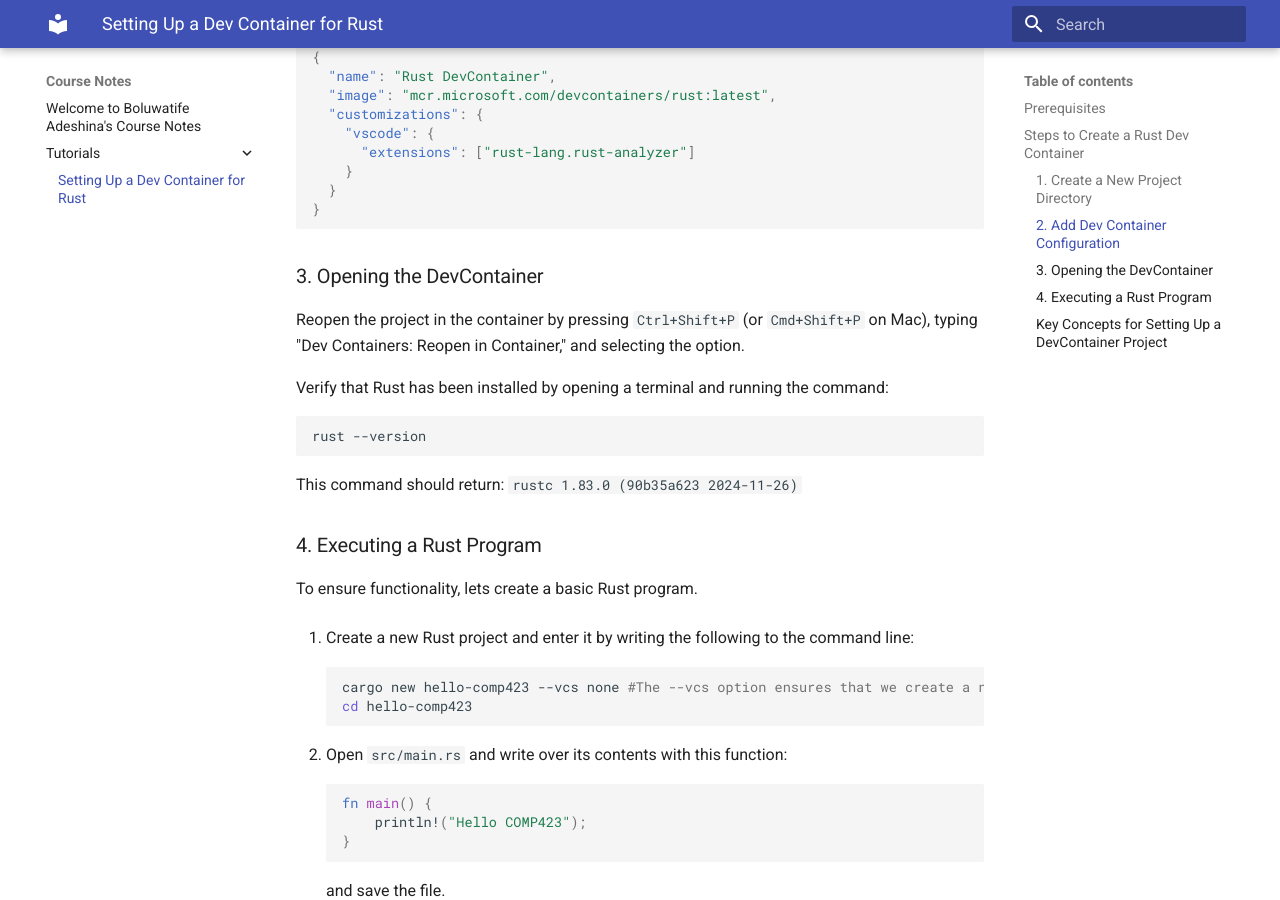
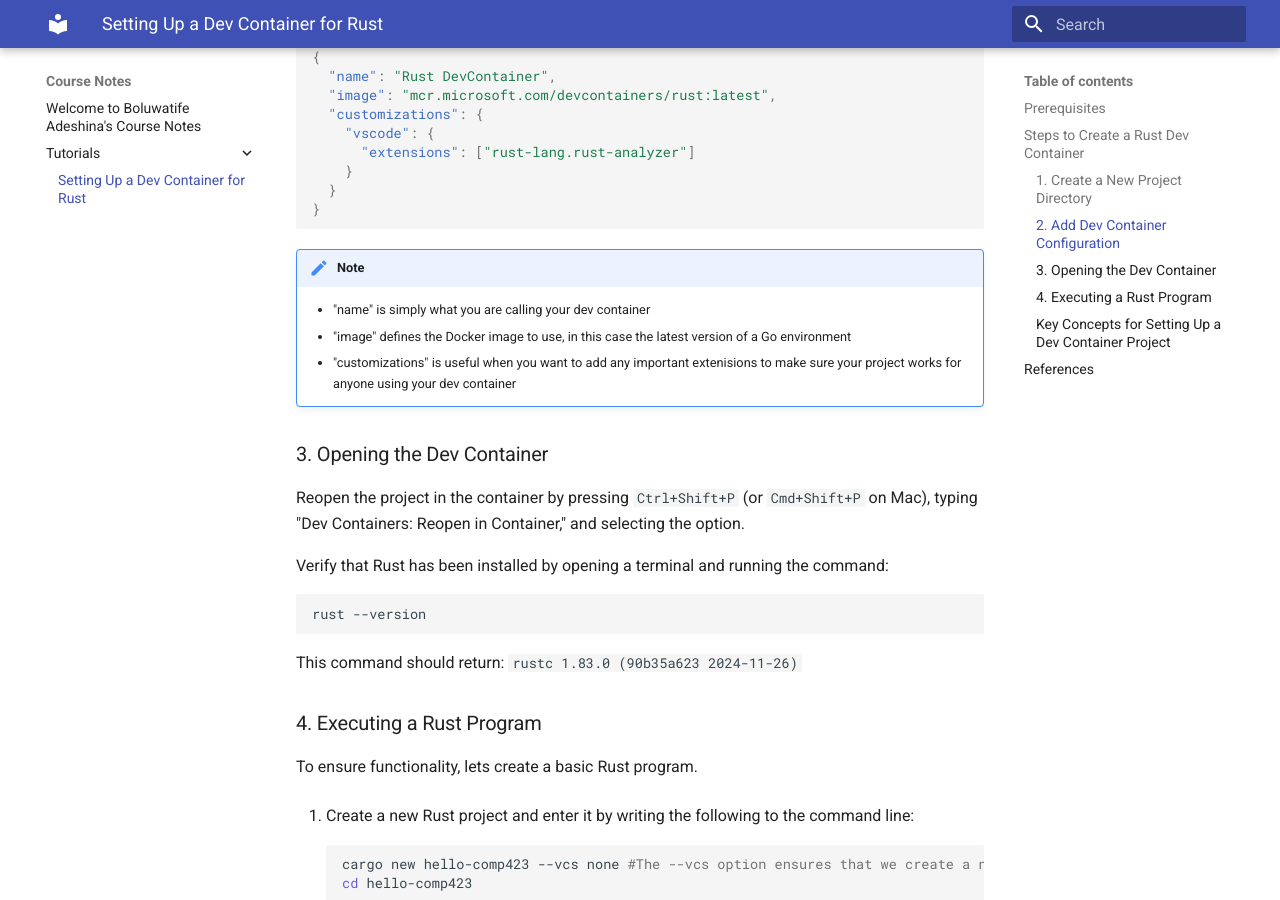
Before and after one commit to boluwatifeda/comp423-course-notes, an MkDocs documentation site: the page built from docs/tutorials/rust-setup.md, in a window 1280 px wide and 900 px high, scrolled down 1338 px. Built offline with MkDocs 1.6.1 and Material for MkDocs 9.7.7, drawn with Linux system fonts in a browser that asks for light colours; some of the changed text lies outside the part shown.

Commit message:
added reference, json file explain, minor grammar err

````diff
--- a/docs/tutorials/rust-setup.md
+++ b/docs/tutorials/rust-setup.md
@@ -53,8 +53,12 @@ Add the following content to our JSON File:
   }
 }
 ```
+!!! note
+    - "name" is simply what you are calling your dev container
+    - "image" defines the Docker image to use, in this case the latest version of a Go environment
+    - "customizations" is useful when you want to add any important extenisions to make sure your project works for anyone using your dev container
 
-### 3. Opening the DevContainer
+### 3. Opening the Dev Container
 Reopen the project in the container by pressing ```Ctrl+Shift+P``` (or ```Cmd+Shift+P``` on Mac), typing "Dev Containers: Reopen in Container," and selecting the option.
 
 Verify that Rust has been installed by opening a terminal and running the command:
@@ -101,9 +105,9 @@ cd hello-comp423
         Note that ```cargo build``` allows you to build your project once and then run it multiple times. It can be useful for performance-sensitive tasks as it allows you to inspect or manipulate the compiled output. ```cargo run``` streamlines the process by automatically handling both tasks, which is more convenient for regular development.
 
 ---
-### Key Concepts for Setting Up a DevContainer Project
+### Key Concepts for Setting Up a Dev Container Project
 
-DevContainer
+Dev Container
 : A configuration for containerized development environments in Visual Studio Code. It includes tools, dependencies, and settings.
 
 Docker
@@ -116,3 +120,5 @@ Rust DevContainer
 : A pre-configured DevContainer for Rust development. Includes Rust tools like `cargo` and the Rust Analyzer extension.
 
 ---
+## References
+1. [Starting a Static Website Project with MkDocs](https://comp423-25s.github.io/resources/MkDocs/tutorial/#step-2-add-requirementstxt-python-dependency-configuration)
--- a/mkdocs.yml
+++ b/mkdocs.yml
@@ -8,6 +8,8 @@ theme:
       tip: material/lightbulb-on
       warning: material/alert
       danger: material/skull
+  features:
+    -content.code.copy
 
 markdown_extensions:
   - def_list
````
